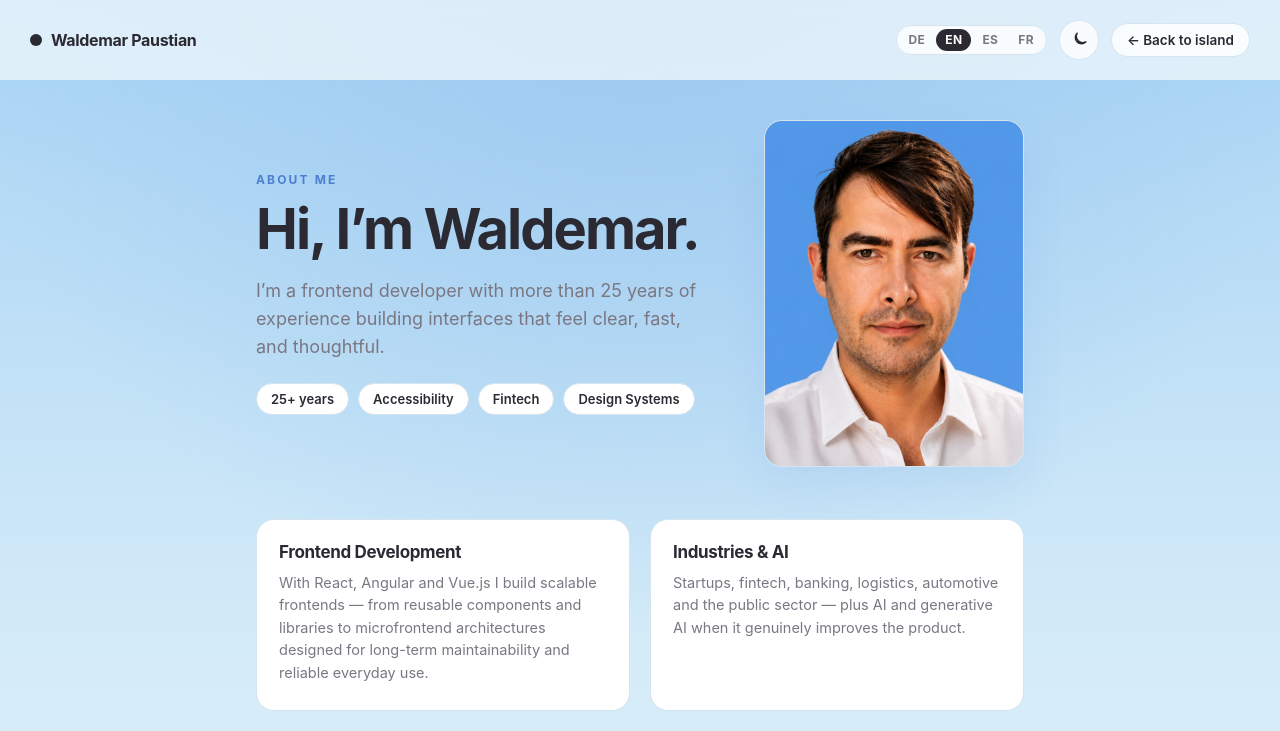
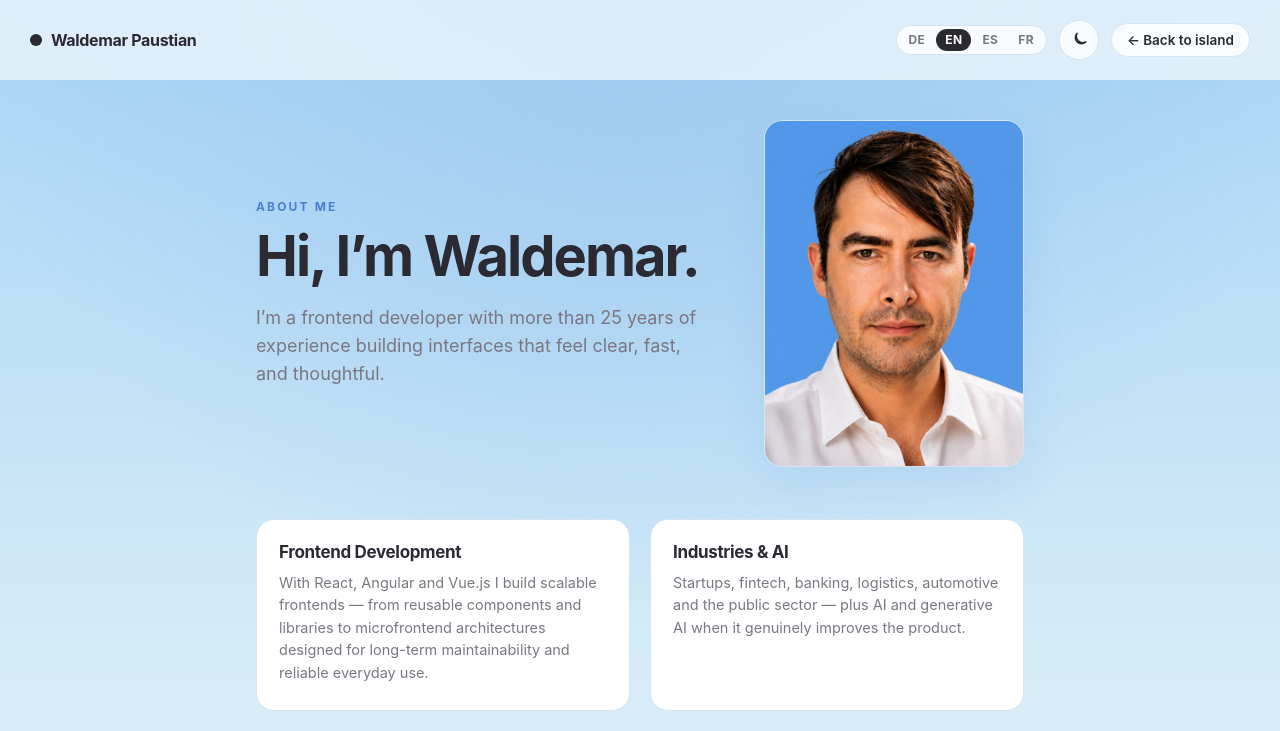
Before and after one commit to waldemarpaustian-engineering/portfolio-diorama-react, a React (Vite) app: page /about in a window 1280 px wide. Shown: the top 731 px of the page. Built offline with nearby package versions, Linux system fonts and the light colour scheme; no server answers.

Commit message:
about page

```diff
--- a/src/i18n/index.js
+++ b/src/i18n/index.js
@@ -22,7 +22,6 @@ const resources = {
         eyebrow: 'About me',
         title: 'Hi, I’m Waldemar.',
         intro: 'I’m a frontend developer with more than 25 years of experience building interfaces that feel clear, fast, and thoughtful.',
-        stats: ['25+ years', 'Accessibility', 'Fintech', 'Design Systems'],
         blocks: [
           {
             title: 'Frontend Development',
@@ -83,7 +82,6 @@ const resources = {
         eyebrow: 'Über mich',
         title: 'Hallo, ich bin Waldemar.',
         intro: 'Ich bin Frontend-Entwickler — seit über 25 Jahren baue ich Weboberflächen, die klar, schnell und angenehm zu nutzen sind.',
-        stats: ['25+ Jahre', 'Barrierefreiheit', 'Fintech', 'Design Systems'],
         blocks: [
           {
             title: 'Frontend Entwicklung',
@@ -144,7 +142,6 @@ const resources = {
         eyebrow: 'Sobre mí',
         title: 'Hola, soy Waldemar.',
         intro: 'Soy desarrollador frontend con más de 25 años de experiencia creando interfaces claras, rápidas y agradables de usar.',
-        stats: ['25+ años', 'Accesibilidad', 'Fintech', 'Design Systems'],
         blocks: [
           {
             title: 'Desarrollo Frontend',
@@ -205,7 +202,6 @@ const resources = {
         eyebrow: 'À propos',
         title: 'Bonjour, je suis Waldemar.',
         intro: 'Je suis développeur frontend avec plus de 25 ans d’expérience à créer des interfaces claires, rapides et agréables à utiliser.',
-        stats: ['25+ ans', 'Accessibilité', 'Fintech', 'Design Systems'],
         blocks: [
           {
             title: 'Développement frontend',
--- a/src/index.css
+++ b/src/index.css
@@ -445,24 +445,6 @@ html[data-theme="dark"] .about-hero__portrait {
   box-shadow: 0 18px 40px rgba(0, 0, 0, 0.35);
 }
 
-.about-stats {
-  margin-top: 22px;
-  display: flex;
-  flex-wrap: wrap;
-  gap: 9px;
-  list-style: none;
-  padding: 0;
-}
-.about-stats li {
-  background: var(--card-bg);
-  border: 1px solid var(--line);
-  border-radius: 999px;
-  padding: 7px 14px;
-  font-size: 13px;
-  font-weight: 600;
-  color: var(--ink);
-}
-
 .about-blocks {
   margin-top: 52px;
   display: grid;
--- a/src/pages/About.jsx
+++ b/src/pages/About.jsx
@@ -7,7 +7,6 @@ export default function About() {
   const { t } = useTranslation()
   const theme = useTheme()
   const blocks = t('about.blocks', { returnObjects: true })
-  const stats = t('about.stats', { returnObjects: true })
   const portrait = theme === 'dark' ? '/monitor-portrait.png' : '/monitor-portrait-light.png'
 
   return (
@@ -19,9 +18,6 @@ export default function About() {
             <div className="eyebrow">{t('about.eyebrow')}</div>
             <h1 className="title">{t('about.title')}</h1>
             <p className="lead about-hero__intro">{t('about.intro')}</p>
-            <ul className="about-stats">
-              {stats.map((s) => <li key={s}>{s}</li>)}
-            </ul>
           </div>
           <img
             className="about-hero__portrait"
```
